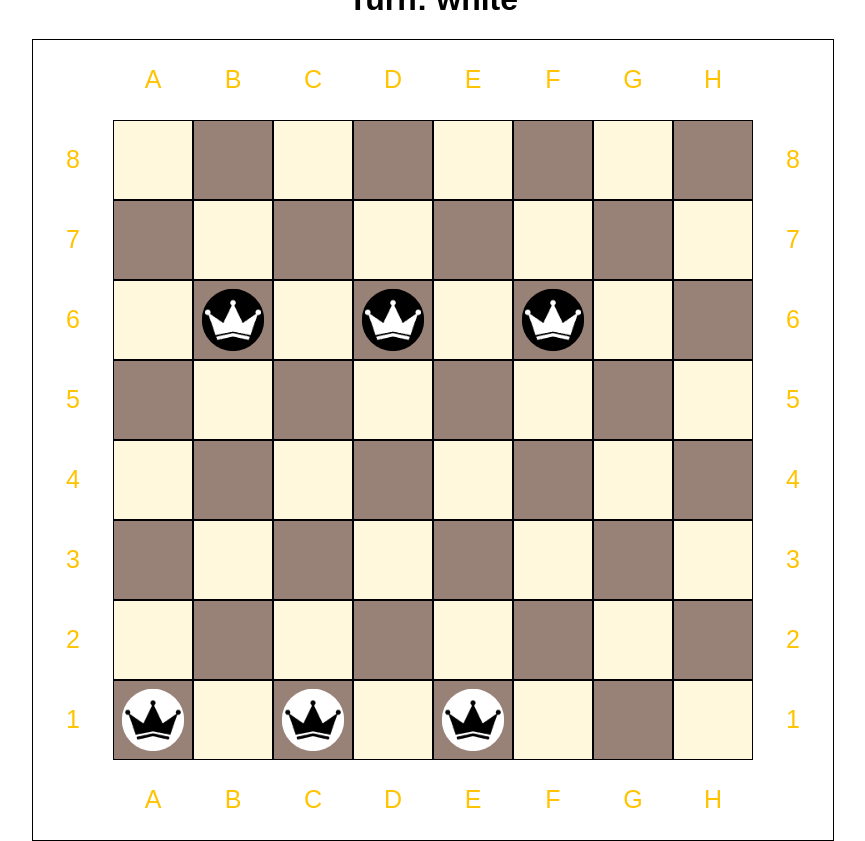
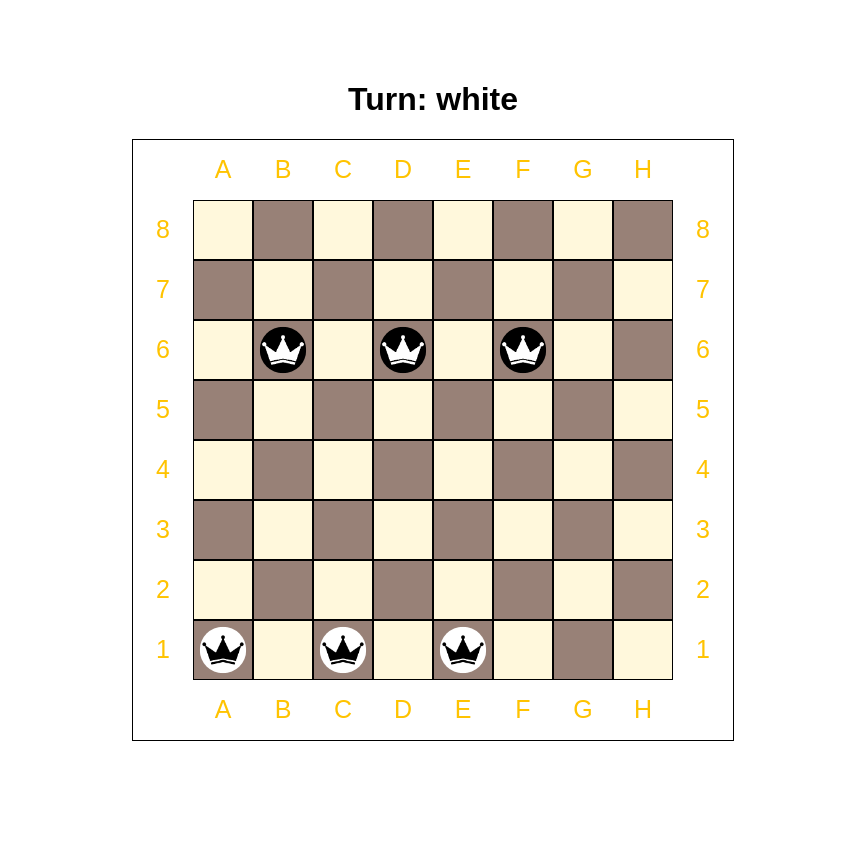
Before and after one commit to Secret333Boy/Checkers, a plain HTML site: page index.html in a window 1280 px wide. Both pictures are taken after a click on the element "1 vs 1 on one PC". Shown: the whole page, without its empty margins (207-1072 px from the left). After the commit the page ends 800 px from the top, so only its background shows below. Drawn offline with nearby package versions, Linux system fonts and the light colour scheme.

Commit message:
Fixed damka bugs (jumping through 2 pieces), edited css (size for FHD)

```diff
--- a/css/main.css
+++ b/css/main.css
@@ -57,8 +57,8 @@ h1, h2, h3, h4, h5, h6{
 	display: flex;
 	flex-wrap: wrap;
 	text-align: center;
-	width: 800px;
-	height: 800px;
+	width: 600px;
+	height: 600px;
 	border: 1px solid black;
 }
 
@@ -70,8 +70,8 @@ h1, h2, h3, h4, h5, h6{
 	display: flex;
 	align-items: center;
 	justify-content: center;
-	width: 78px;
-	height: 78px;
+	width: 58px;
+	height: 58px;
 	border: 1px solid black;
 }
 
@@ -84,8 +84,8 @@ h1, h2, h3, h4, h5, h6{
 	align-items: center;
 	justify-content: center;
 	border: none;
-	width: 80px;
-	height: 80px;
+	width: 60px;
+	height: 60px;
 	background-image: url('../img/texture.jpg');
 	background-size: cover;
 	background-repeat: repeat;
--- a/js/main.js
+++ b/js/main.js
@@ -190,6 +190,7 @@ function SmthHasEnemy() {
 
 		} else{
 			var damka_steps = getDamkaSteps(x, y);
+			console.log(damka_steps);
 
 			for (var j = 0; j < damka_steps.length; j++) {
 				if (damka_steps[j].hasClass('kill')) {
@@ -201,7 +202,6 @@ function SmthHasEnemy() {
 
 		if (must) {
 			$(thisEl).children().addClass('must_to_choose');
-			console.log('YES');
 		}
 
 		$('.kill').removeClass('kill');
@@ -257,10 +257,24 @@ function getDamkaSteps(cx, cy, vars = [[1, 1], [-1, 1], [-1, -1], [1, -1]], def
 				result.push(thisEl);
 			}
 
-			if (thisEl.children().get(0) != undefined && !thisEl.children().hasClass(`${currColor}`) && def) {
-				if (getStepAfterEnemy(ax - vars[i][0], ay - vars[i][1], ax, ay, true /*is_damka*/)) {
+			if (thisEl.children().get(0) != undefined && thisEl.children().hasClass(currColor)) {
+				result.pop();
+				break;
+			}
+
+			if (!def && thisEl.children().get(0) != undefined) {
+				result.pop();
+				state = false;
+				break;
+			}
+
+			if (thisEl.children().get(0) != undefined && !thisEl.children().hasClass(currColor) & def) {
+				if (getStepAfterEnemy(ax + vars[i][0], ay + vars[i][1], ax, ay, true /*is_damka*/)) {
 					result = getDamkaSteps(ax, ay, [[vars[i][0], vars[i][1]]], false);
 
+					if (result[0] == undefined) {
+						result = getDamkaSteps(cx, cy, vars, false);
+					} else{
 						for (var j = 0; j < result.length; j++) {
 							result[j].addClass('kill');
 
@@ -269,15 +283,11 @@ function getDamkaSteps(cx, cy, vars = [[1, 1], [-1, 1], [-1, -1], [1, -1]], def
 								killY: `${ay}`
 							});
 						}
+					}
 
 					_continue = false;
 					break;
 				}
-			}
-
-			if (thisEl.children().get(0) != undefined && thisEl.children().hasClass(`${currColor}`)) {
-				result.pop();
-				break;
 			}
 		}
 
```
Also changed, not shown: index.html (line endings or trailing spaces). Lines whose indentation alone changed are shown as unchanged.
